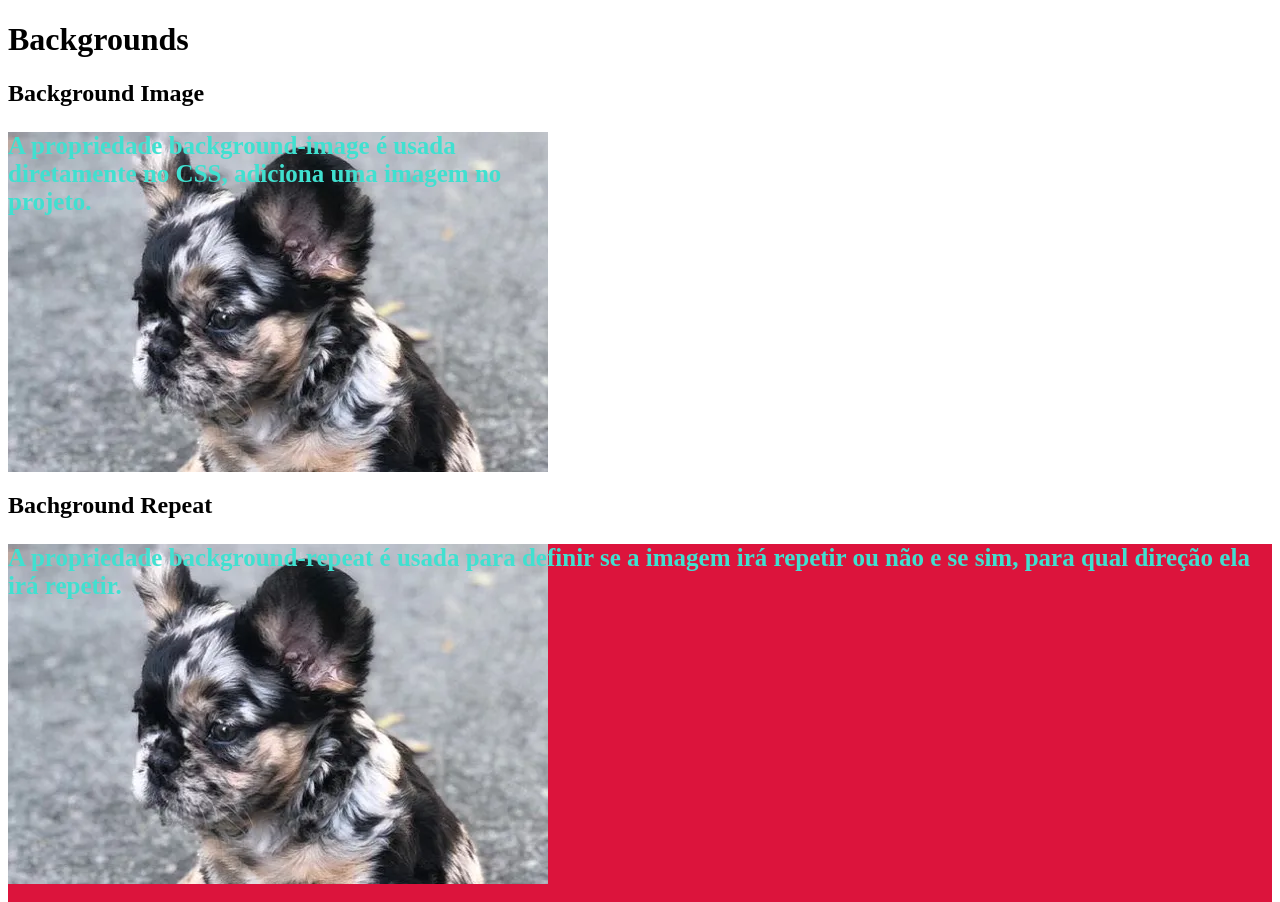
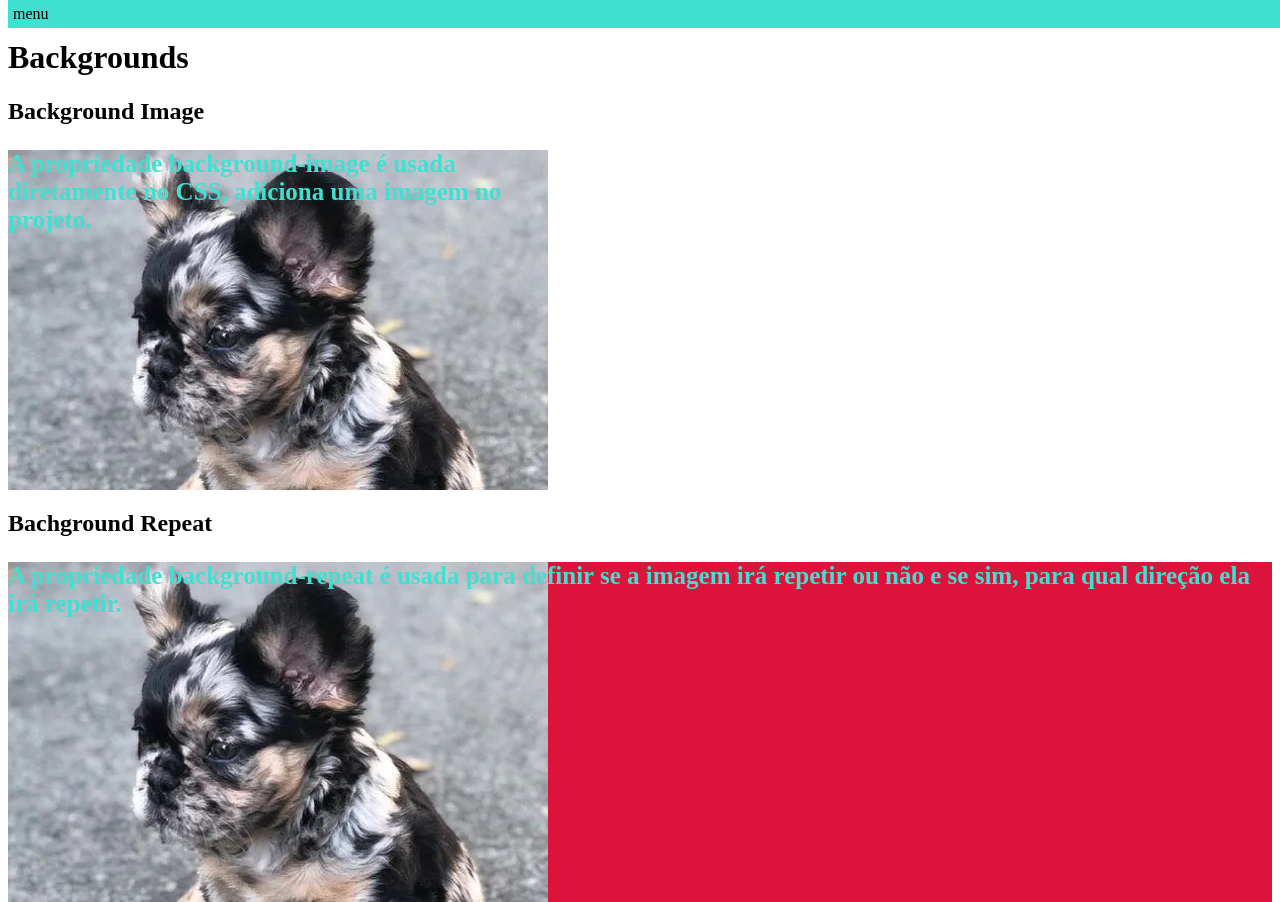
Before and after one commit to RogerioCosta88/dev-quest-css-intermediario-background-image, a plain HTML site: page index.html in a window 1280 px wide. Shown: the top 902 px of the page. Drawn offline with Linux system fonts and the light colour scheme.

Commit message:
modifico os aquivos index.html e style.css: aula de position fixed

```diff
--- a/index.html
+++ b/index.html
@@ -8,6 +8,10 @@
     <link rel="stylesheet" href="style.css" />
   </head>
   <body>
+<header>
+  <nav>menu</nav>
+</header>
+
     <h1>Backgrounds</h1>
 
     <h2>Background Image</h2>
--- a/style.css
+++ b/style.css
@@ -1,3 +1,16 @@
+body {
+    padding-top: 10px;
+
+}
+
+header {
+    position: fixed;
+    background-color: #40e0d0;
+    width: 100%;
+    padding: 5px;
+    top: 0;
+}
+
 p {
     color: #40e0d0;
     font-size: 25px;
```
